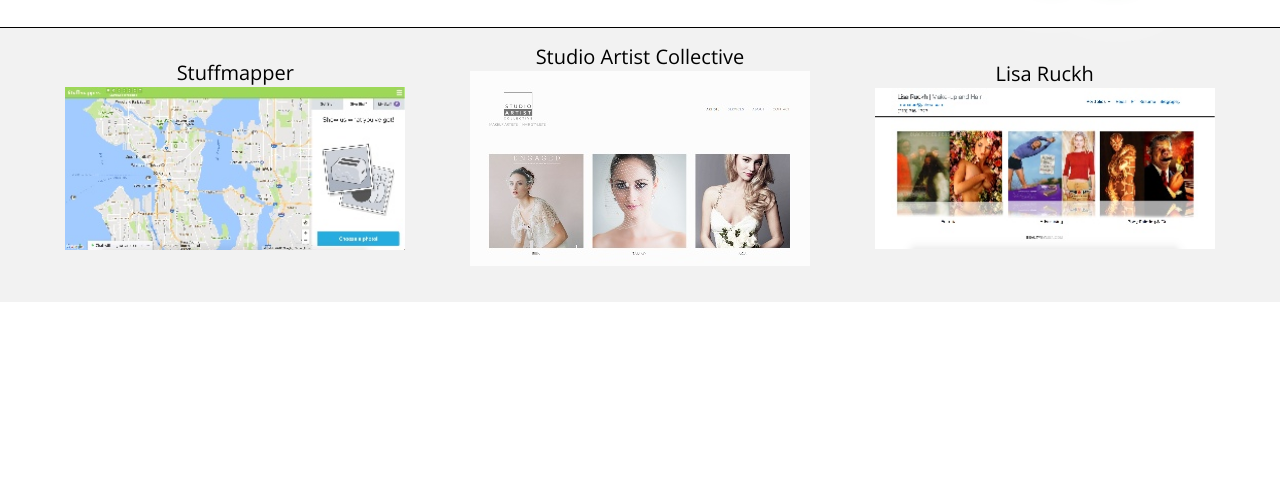
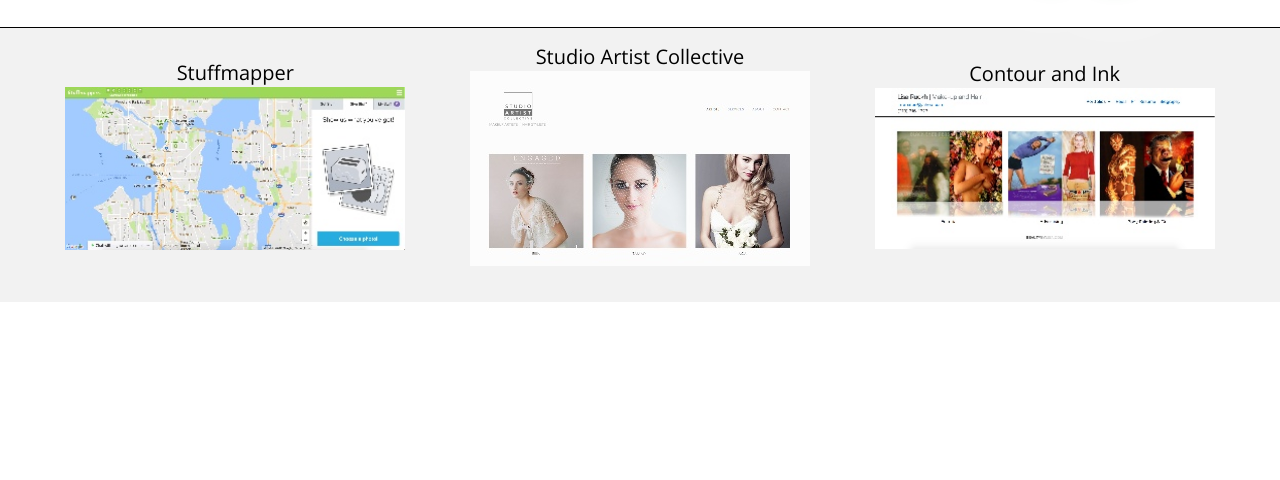
Before and after one commit to JackSSS/plo-basic, a plain HTML site: page index.html in a window 1280 px wide. Both pictures are taken after a click on the link "Portfolio". Shown: the part 243-723 px from the top of the page. Drawn offline with nearby package versions, Linux system fonts and the light colour scheme.

Commit message:
Update index.html

```diff
--- a/index.html
+++ b/index.html
@@ -75,7 +75,7 @@
                             Studio Artist Collective<img src="./app/img/studio_artist_collective.jpg"></a></p>
                         </li>
                         <li>
-                            <p><a target="_blank" href="//www.losangeles-makeup-artist.com">Lisa Ruckh<img src="./app/img/lisa_ruckh.jpg"></a></p>
+                            <p><a target="_blank" href="//http://www.contourandink.com/">Contour and Ink<img src="./app/img/lisa_ruckh.jpg"></a></p>
                         </li>
 <!--                         <li>
                             <p><a target="_blank" href="//www.studioartistcollective.com">
```
